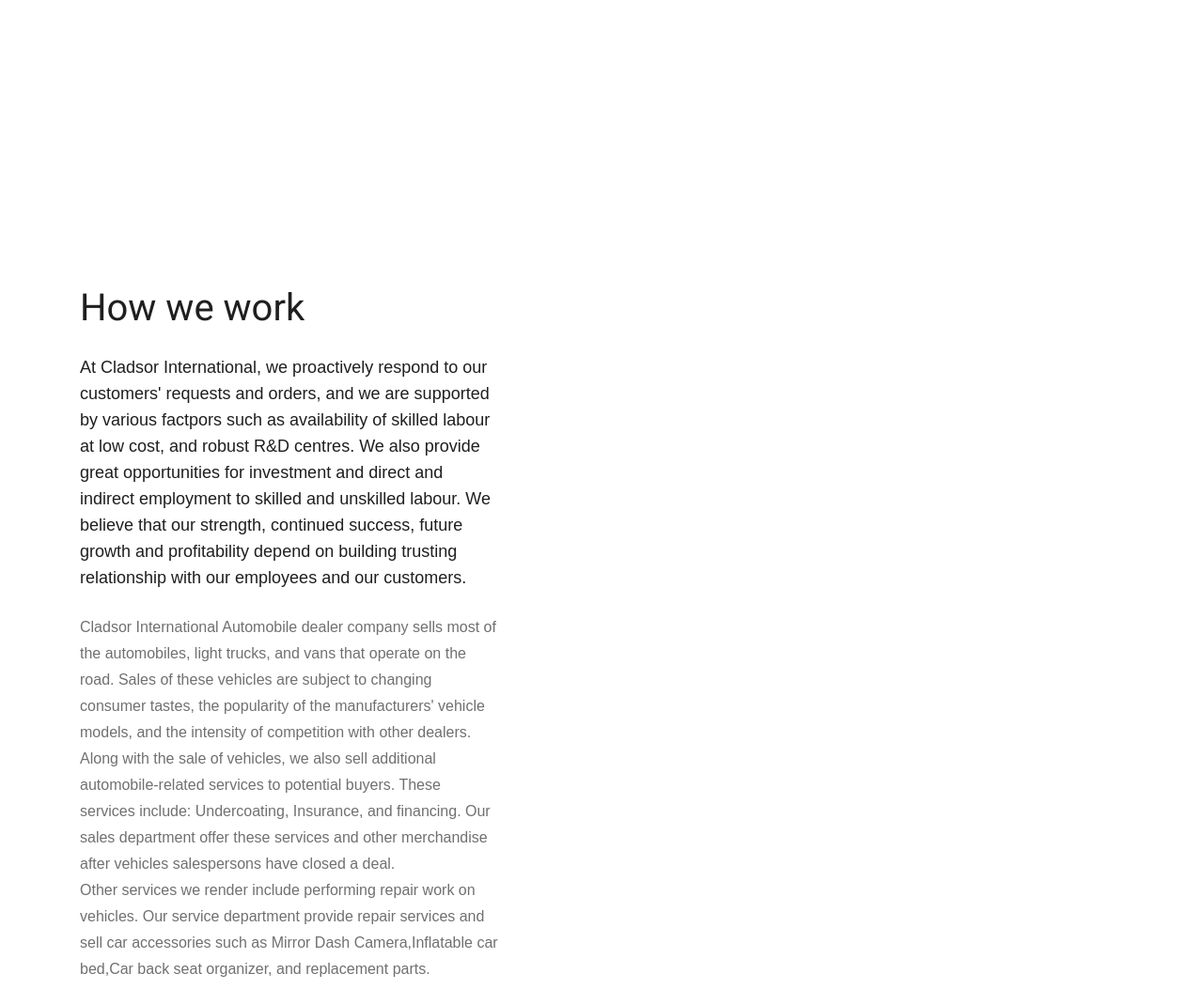
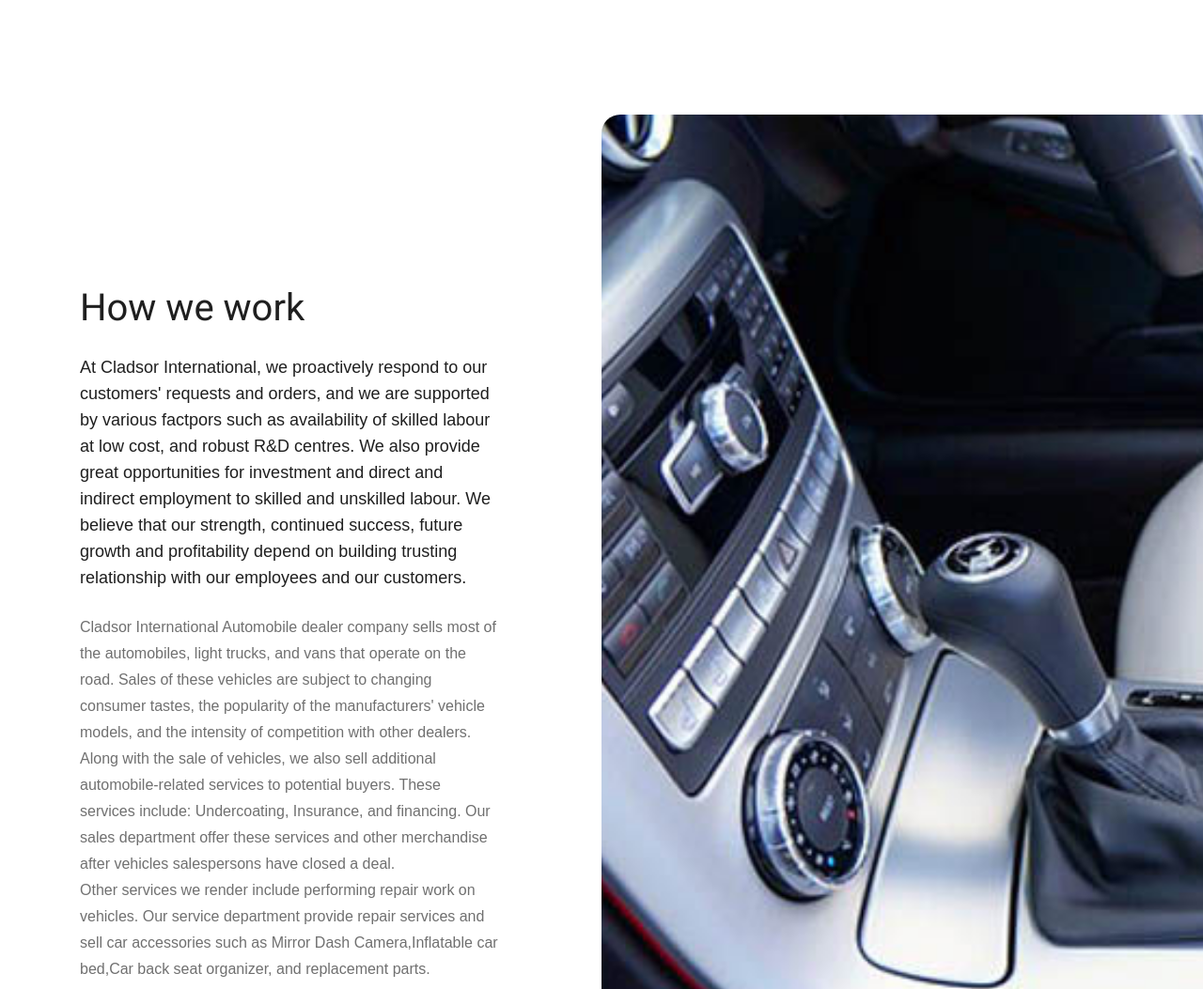
Before and after one commit to justinstyle-925/Cladsor, a plain HTML site: page service.html in a window 1280 px wide. Shown: the part 1100-2153 px from the top of the page at 94% size. Drawn offline with nearby package versions, Linux system fonts and the light colour scheme; files that its build step writes are made by us from their sources; files whose address does not match are found by name; a web font is replaced by a local one.

Commit message:
Update service.html

```diff
--- a/service.html
+++ b/service.html
@@ -14,16 +14,16 @@
     <!-- CSS here -->
     <link rel="stylesheet" href="css/bootstrap.min.css">
     <link rel="stylesheet" href="css/owl.carousel.min.css">
-    <link rel="stylesheet" href="css/magnific-popup.css">
-    <link rel="stylesheet" href="css/font-awesome.min.css">
-    <link rel="stylesheet" href="css/themify-icons.css">
-    <link rel="stylesheet" href="css/nice-select.css">
-    <link rel="stylesheet" href="css/flaticon.css">
-    <link rel="stylesheet" href="css/gijgo.css">
-    <link rel="stylesheet" href="css/animate.min.css">
-    <link rel="stylesheet" href="css/slick.css">
-    <link rel="stylesheet" href="css/slicknav.css">
-    <link rel="stylesheet" href="css/style.css">
+    <link rel="stylesheet" href="magnific-popup.css">
+    <link rel="stylesheet" href="font-awesome.min.css">
+    <link rel="stylesheet" href="themify-icons.css">
+    <link rel="stylesheet" href="nice-select.css">
+    <link rel="stylesheet" href="flaticon.css">
+    <link rel="stylesheet" href="gijgo.css">
+    <link rel="stylesheet" href="animate.min.css">
+    <link rel="stylesheet" href="slick.css">
+    <link rel="stylesheet" href="slicknav.css">
+    <link rel="stylesheet" href="style.css">
     <!-- <link rel="stylesheet" href="css/responsive.css"> -->
 </head>
 
```
